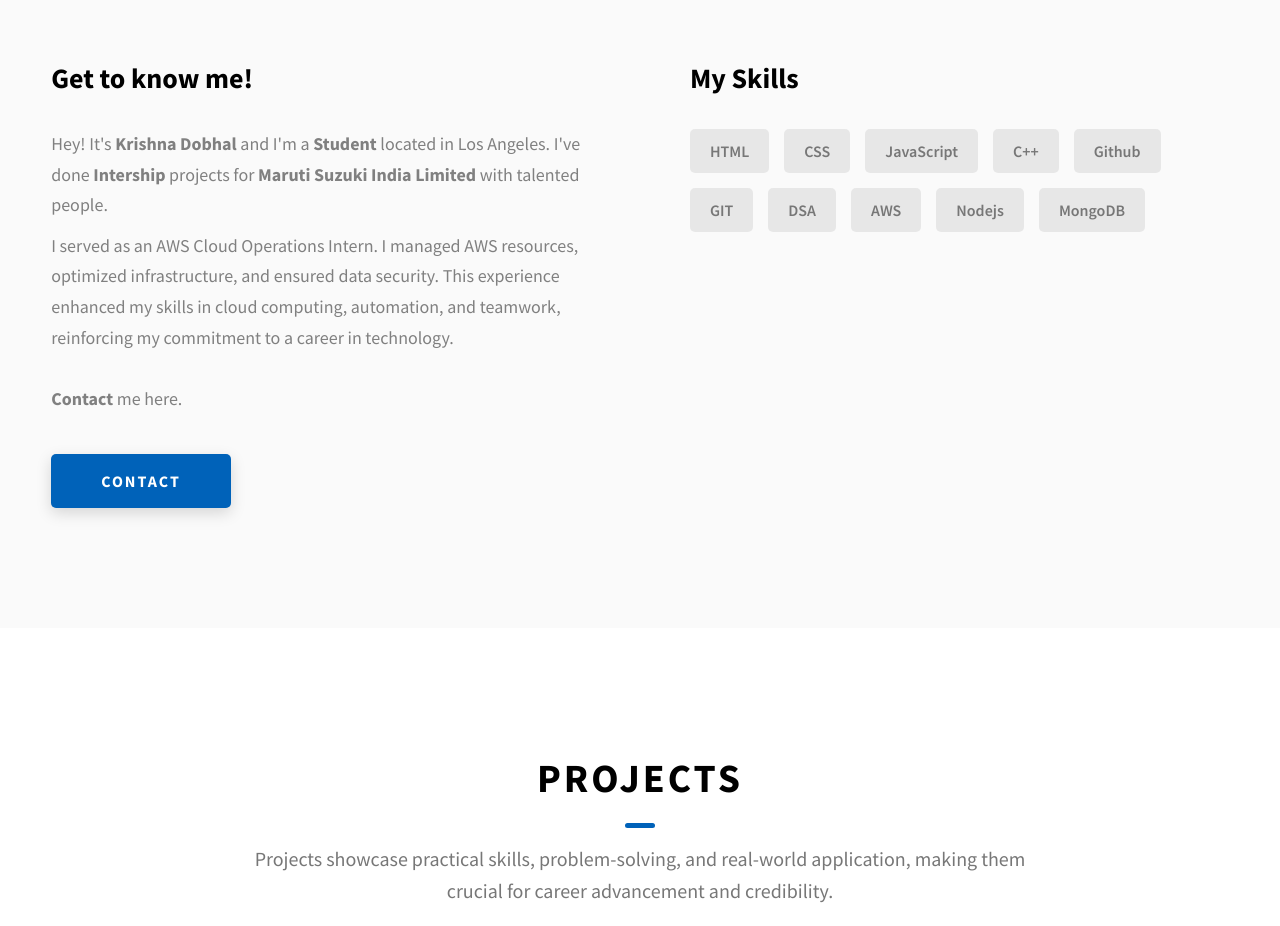
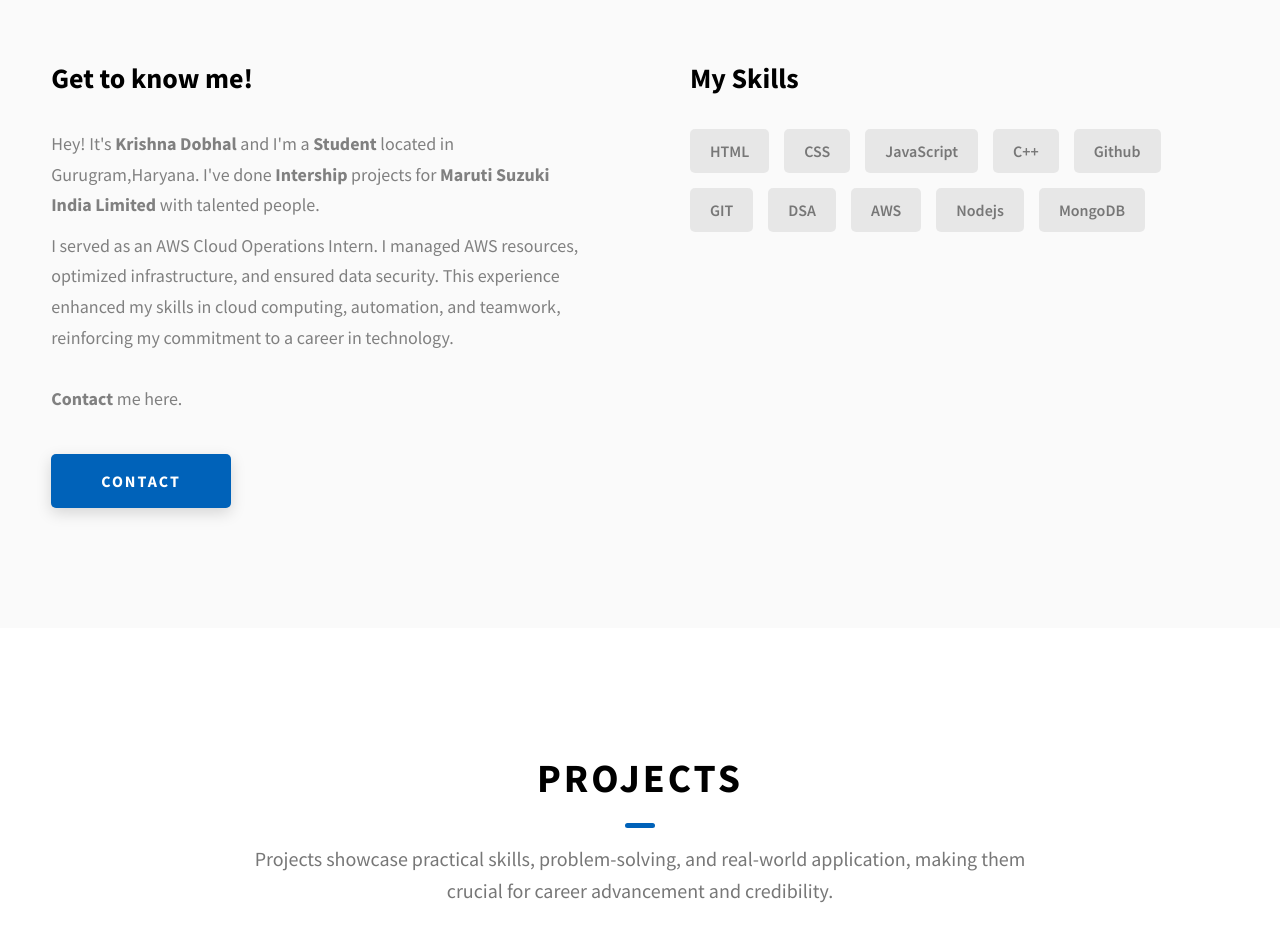
Before and after one commit to krishnadobhal/Portfolio, a website: page index.html in a window 1280 px wide. Shown: the part 1080-2006 px from the top of the page. Drawn offline with Linux system fonts and the light colour scheme.

Commit message:
Update index.html

```diff
--- a/index.html
+++ b/index.html
@@ -146,7 +146,7 @@
                 Hey! It's
                 <strong>Krishna Dobhal</strong>
                 and I'm a <strong> Student </strong> located in
-                Los Angeles. I've done
+                Gurugram,Haryana. I've done
                 <strong> Intership </strong>
                 projects for <strong>Maruti Suzuki India Limited</strong>
                 with talented people.
```
